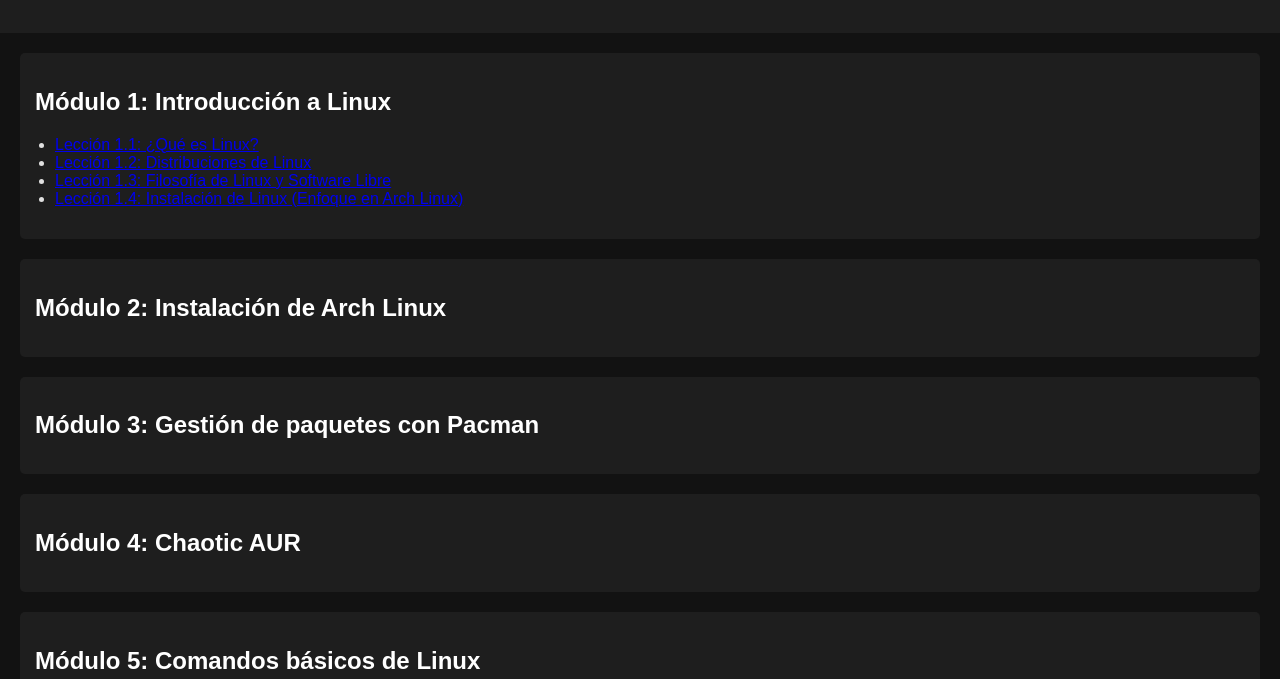
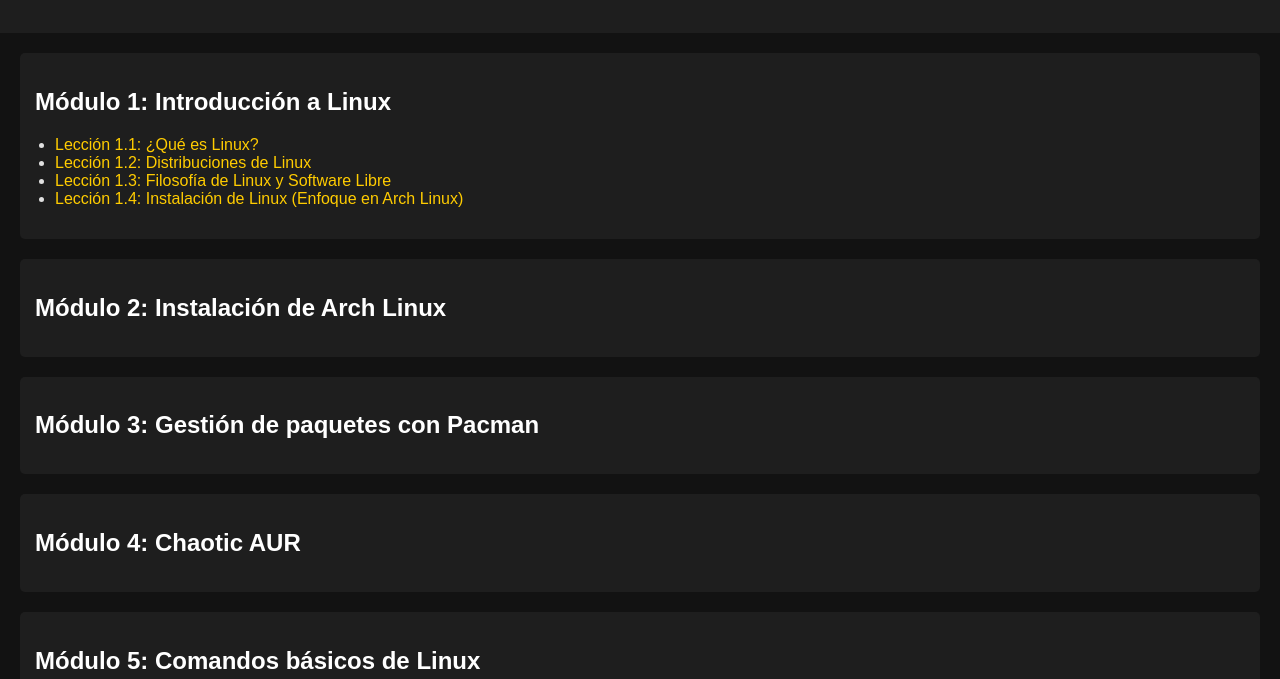
Before and after one commit to openEduK/openeduk.github.io, a plain HTML site: page arch/arch.html in a window 1280 px wide. Both pictures are taken after a click on the element "Módulo 1: Introducción a Linux". Shown: the part 121-800 px from the top of the page. Drawn offline with Linux system fonts and the light colour scheme.

Commit message:
Update styles.css

```diff
--- a/arch/styles.css
+++ b/arch/styles.css
@@ -103,3 +103,12 @@ button {
 button:hover {
     background-color: #3700b3;
 }
+a {
+    color: #ffcc00;
+    text-decoration: none;
+    transition: color 0.3s;
+}
+
+a:hover {
+    color: #ffd700;
+}
```
